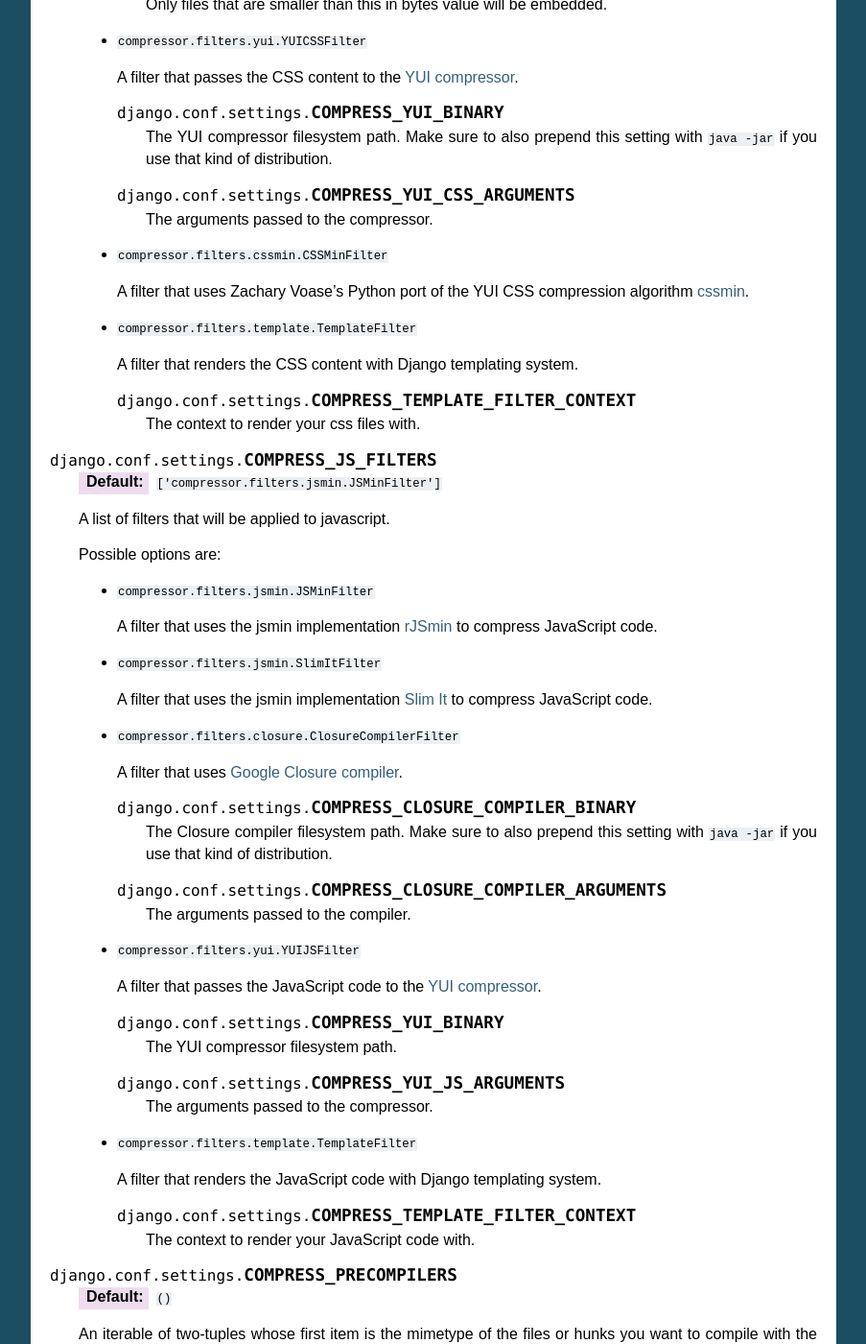
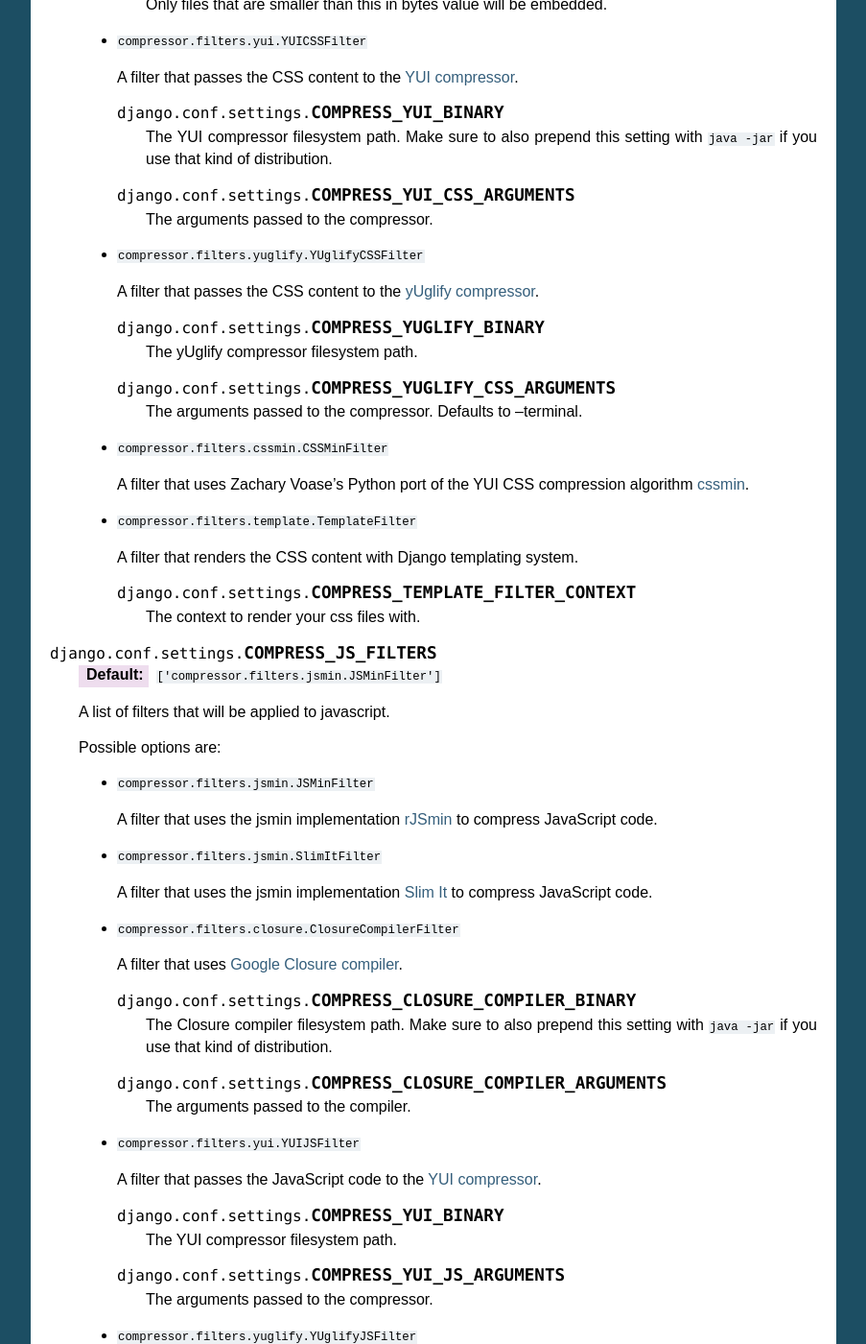
Before and after one commit to django-compressor/django-compressor, a Sphinx documentation site: the page built from docs/settings.txt, in a window 1280 px wide and 1400 px high, scrolled down 1633 px. Shown: the whole window at 96% size, without its empty margins (198-1101 px from the left). Built offline with Sphinx 7.4.7, drawn with Linux system fonts in a browser that asks for light colours; some of the changed text lies outside the part shown.

Commit message:
Support for yUglify

```diff
--- a/docs/settings.txt
+++ b/docs/settings.txt
@@ -119,6 +119,18 @@ Backend settings
 
          The arguments passed to the compressor.
 
+    - ``compressor.filters.yuglify.YUglifyCSSFilter``
+
+      A filter that passes the CSS content to the `yUglify compressor`_.
+
+      .. attribute:: COMPRESS_YUGLIFY_BINARY
+
+         The yUglify compressor filesystem path.
+
+      .. attribute:: COMPRESS_YUGLIFY_CSS_ARGUMENTS
+
+         The arguments passed to the compressor. Defaults to --terminal.
+
     - ``compressor.filters.cssmin.CSSMinFilter``
 
       A filter that uses Zachary Voase's Python port of the YUI CSS compression
@@ -184,6 +196,18 @@ Backend settings
 
          The arguments passed to the compressor.
 
+    - ``compressor.filters.yuglify.YUglifyJSFilter``
+
+      A filter that passes the JavaScript code to the `yUglify compressor`_.
+
+      .. attribute:: COMPRESS_YUGLIFY_BINARY
+
+         The yUglify compressor filesystem path.
+
+      .. attribute:: COMPRESS_YUGLIFY_JS_ARGUMENTS
+
+         The arguments passed to the compressor.
+
     - ``compressor.filters.template.TemplateFilter``
 
       A filter that renders the JavaScript code with Django templating system.
@@ -195,6 +219,7 @@ Backend settings
     .. _rJSmin: http://opensource.perlig.de/rjsmin/
     .. _`Google Closure compiler`: http://code.google.com/closure/compiler/
     .. _`YUI compressor`: http://developer.yahoo.com/yui/compressor/
+    .. _`yUglify compressor`: https://github.com/yui/yuglify
     .. _`Slim It`: http://slimit.org/
 
 .. attribute:: COMPRESS_PRECOMPILERS
```
Also changed, not shown: README.rst (+5 -3 lines), 2 other files.
